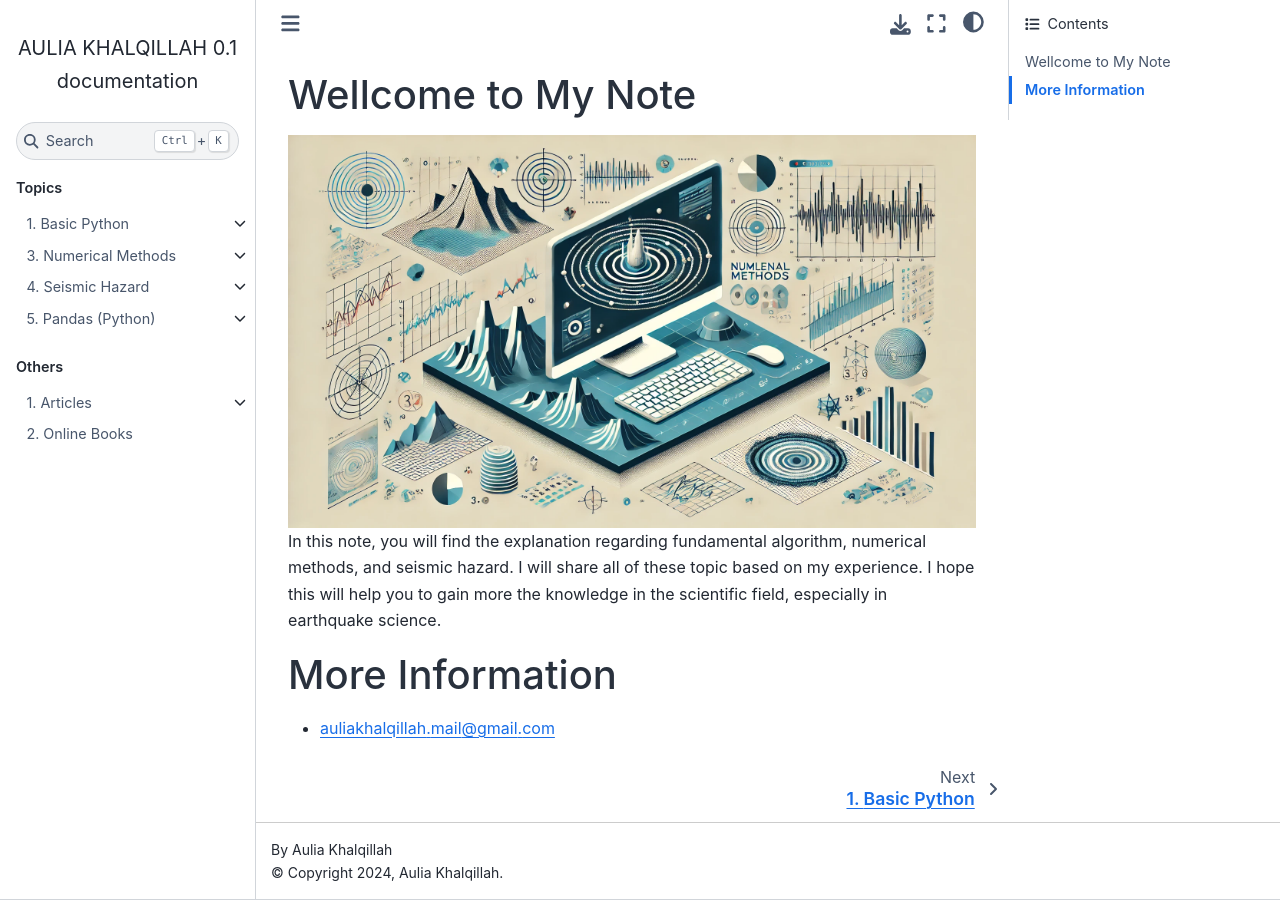
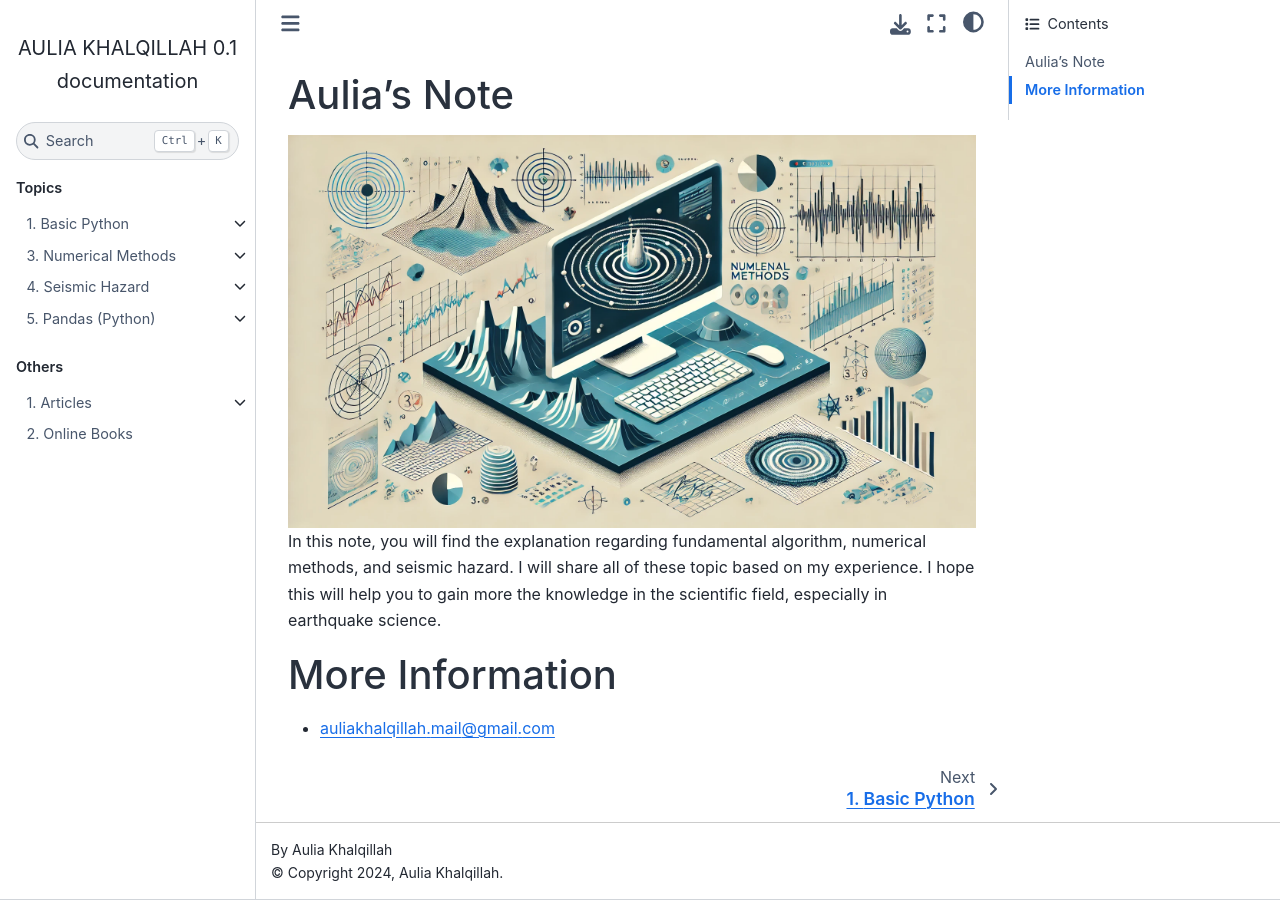
Before and after one commit to auliakhalqillah/akbook, a Sphinx documentation site: the page built from docs/source/index.rst, in a window 1280 px wide. Built offline with Sphinx 7.4.7 and the Sphinx Book theme 1.1.4, drawn with Linux system fonts in a browser that asks for light colours; pages that are not in the unit, such as notebooks, are missing from menus.

Commit message:
Update index.rst

```diff
--- a/docs/source/index.rst
+++ b/docs/source/index.rst
@@ -1,4 +1,4 @@
-Wellcome to My Note
+Aulia's Note
 =================================
 .. meta::
     :description lang=en:
```
